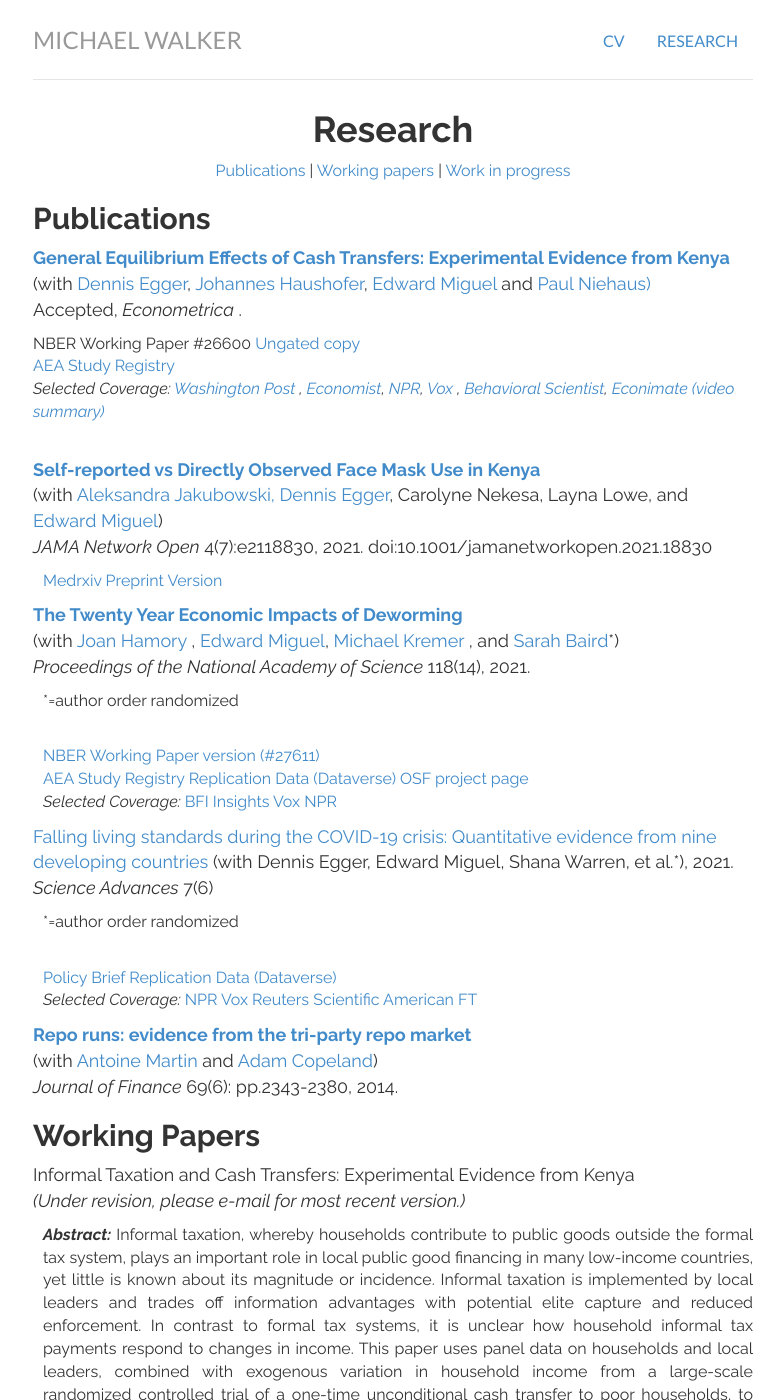
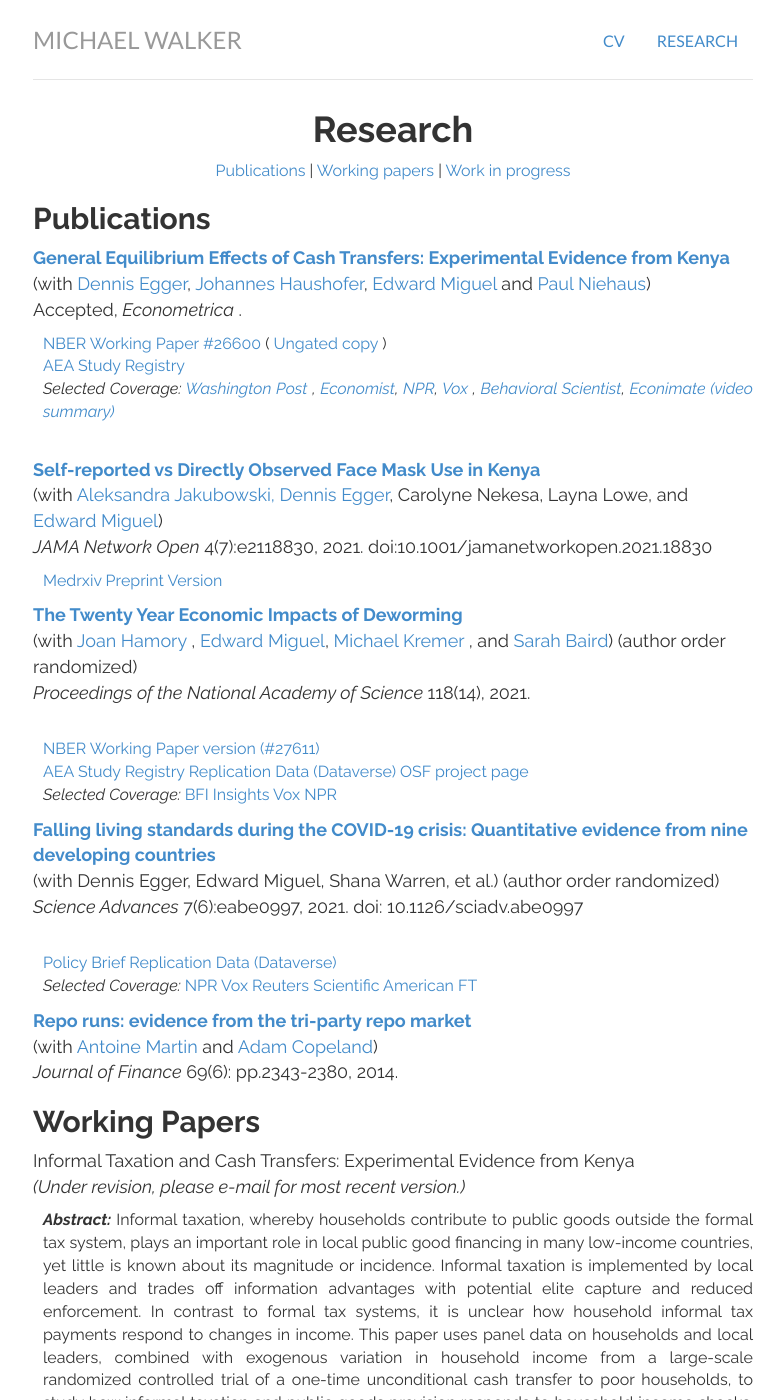
Before and after one commit to mwwalker/mwwalker.github.io, a Jekyll site: the page built from research/index.html, in a window 1280 px wide and 1400 px high. Shown: the whole window, without its empty margins (247-1031 px from the left). Built offline with Jekyll 4.4.1, drawn with Linux system fonts in a browser that asks for light colours.

Commit message:
Cleaning up research page

```diff
--- a/research/index.html
+++ b/research/index.html
@@ -12,14 +12,13 @@ title: Research
 
 
 <p style="font-size:18px"> <a href="https://www.nber.org/papers/w26600"> <b> General Equilibrium Effects of Cash Transfers: Experimental Evidence from Kenya </b> </a>
-  (with <a href="https://www.econ.berkeley.edu/grad/profiles/9452"> Dennis Egger</a>, <a href="https://www.princeton.edu/haushofer/"> Johannes Haushofer</a>,<a href="https://emiguel.econ.berkeley.edu/"> Edward Miguel</a> and <a href="https://econweb.ucsd.edu/~pniehaus/"> Paul Niehaus)</a>
+  (with <a href="https://www.econ.berkeley.edu/grad/profiles/9452"> Dennis Egger</a>, <a href="https://www.princeton.edu/haushofer/"> Johannes Haushofer</a>,<a href="https://emiguel.econ.berkeley.edu/"> Edward Miguel</a> and <a href="https://econweb.ucsd.edu/~pniehaus/"> Paul Niehaus</a>)
   <br> Accepted, <em> Econometrica </em>.
   </p>
-  <br?
 
-  <a href="https://www.nber.org/papers/w26600"> NBER Working Paper #26600 </a> <a href="http://emiguel.econ.berkeley.edu/assets/miguel_research/88/GE-Paper_2019-12-18.pdf"> Ungated copy </a>
+  <p class="tab" style="text-align:justify">
+  <a href="https://www.nber.org/papers/w26600"> NBER Working Paper #26600 </a> (<a href="http://emiguel.econ.berkeley.edu/assets/miguel_research/88/GE-Paper_2019-12-18.pdf"> Ungated copy </a>)
 <br>
-
 <a href="https://www.socialscienceregistry.org/trials/505">  AEA Study Registry</a>
 <br>
 <em> Selected Coverage: <a href="https://www.washingtonpost.com/opinions/2019/12/03/what-would-happen-if-we-randomly-gave-poor-families-now-we-know/"> Washington Post </a>, <a href="https://www.economist.com/middle-east-and-africa/2019/11/23/unconditional-handouts-benefit-recipients-and-their-neighbours-too"> Economist</a>, <a href="https://www.npr.org/sections/goatsandsoda/2019/12/02/781152563/researchers-find-a-remarkable-ripple-effect-when-you-give-cash-to-poor-families"> NPR</a>, <a href=
@@ -39,13 +38,10 @@ title: Research
 
 
     <p style="font-size:18px"> <a href="https://doi.org/10.1073/pnas.2023185118"> <b> The Twenty Year Economic Impacts of Deworming </b> </a>
-      <br> (with <a href="http://jhamory.oucreate.com/"> Joan Hamory </a>, <a href="https://emiguel.econ.berkeley.edu/"> Edward Miguel</a>, <a href="https://michaelkremer.economics.uchicago.edu/"> Michael Kremer </a>, and <a href="https://publichealth.gwu.edu/departments/global-health/sarah-baird"> Sarah Baird</a>*)
+      <br> (with <a href="http://jhamory.oucreate.com/"> Joan Hamory </a>, <a href="https://emiguel.econ.berkeley.edu/"> Edward Miguel</a>, <a href="https://michaelkremer.economics.uchicago.edu/"> Michael Kremer </a>, and <a href="https://publichealth.gwu.edu/departments/global-health/sarah-baird"> Sarah Baird</a>) (author order randomized)
       <br> <em>Proceedings of the National Academy of Science </em> 118(14), 2021. </p>
             <p class="tab" style="text-align:justify">
-              *=author order randomized
-              <br>
-          <p class="tab" style="text-align:justify">
-            <!---
+                          <!---
               <b><i> Abstract: </i></b>
                 Estimating the impact of child health investments on adult living standards entails multiple methodological challenges, including the lack of experimental variation in health status, an inability to track individuals over time, and accurately measuring living standards and productivity in low-income settings. This study exploits a randomized school health intervention that provided deworming treatment to Kenyan children, and uses longitudinal data to estimate impacts on economic outcomes up to 20 y later. The effective respondent tracking rate was 84%. Individuals who received two to three additional years of childhood deworming experienced a 14% gain in consumption expenditures and 13% increase in hourly earnings. There are also shifts in sectors of residence and employment: treatment group individuals are 9% more likely to live in urban areas, and experience a 9% increase in nonagricultural work hours. Most effects are concentrated among males and older individuals. The observed consumption and earnings benefits, together with deworming’s low cost when distributed at scale, imply that a conservative estimate of its annualized social internal rate of return is 37%, a high return by any standard. --->
               <br>
@@ -58,11 +54,10 @@ title: Research
 
             </p>
 
- <p style="font-size:18px"> <a href="https://advances.sciencemag.org/content/7/6/eabe0997"> Falling living standards during the COVID-19 crisis: Quantitative evidence from nine developing countries </a> (with Dennis Egger, Edward Miguel, Shana Warren, et al.*), 2021. <em>Science Advances </em> 7(6) </p>
-            <p class="tab" style="text-align:justify">
-              *=author order randomized
-              <br>
-              <p class="tab" style="text-align:justify">
+ <p style="font-size:18px"> <a href="https://advances.sciencemag.org/content/7/6/eabe0997"> <b> Falling living standards during the COVID-19 crisis: Quantitative evidence from nine developing countries </b> </a>
+   <br> (with Dennis Egger, Edward Miguel, Shana Warren, et al.) (author order randomized)
+   <br> <em>Science Advances </em> 7(6):eabe0997, 2021. doi: 10.1126/sciadv.abe0997 </p>
+             <p class="tab" style="text-align:justify">
               <!--- <b><i> Abstract: </i></b>
                Despite numerous journalistic accounts, systematic quantitative evidence on economic conditions during the ongoing COVID-19 pandemic remains scarce for most low- and middle-income countries, partly due to limitations of official economic statistics in environments with large informal sectors and subsistence agriculture. We assemble evidence from over 30,000 respondents in 16 original household surveys from nine countries in Africa (Burkina Faso, Ghana, Kenya, Rwanda, Sierra Leone), Asia (Bangladesh, Nepal, Philippines), and Latin America (Colombia). We document declines in employment and income in all settings beginning March 2020. The share of households experiencing an income drop ranges from 8 to 87% (median, 68%). Household coping strategies and government assistance were insufficient to sustain precrisis living standards, resulting in widespread food insecurity and dire economic conditions even 3 months into the crisis. We discuss promising policy responses and speculate about the risk of persistent adverse effects, especially among children and other vulnerable groups. --->
               <br>
```
